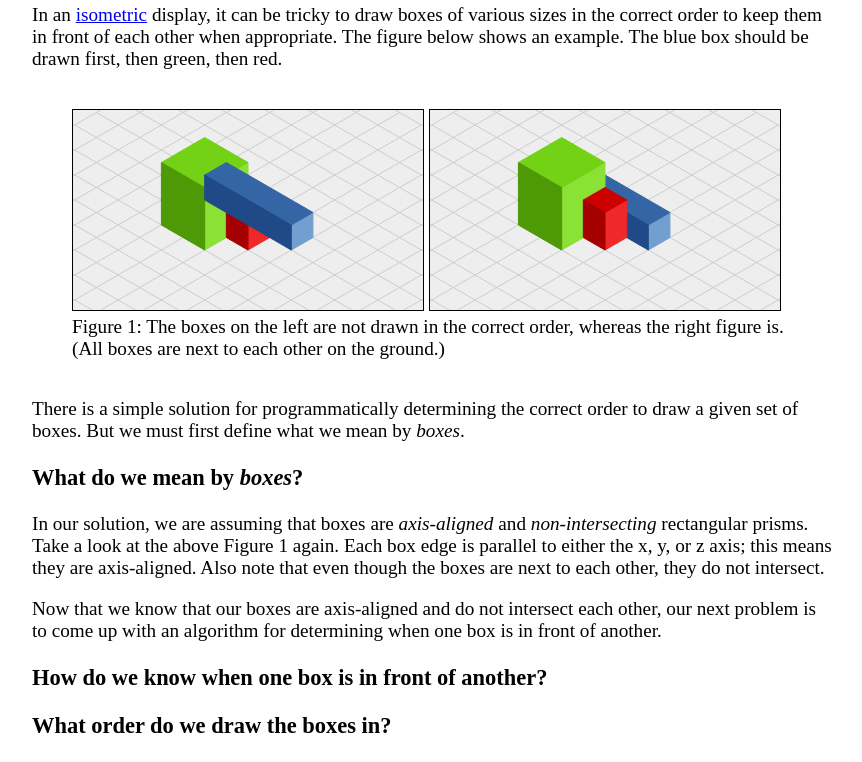
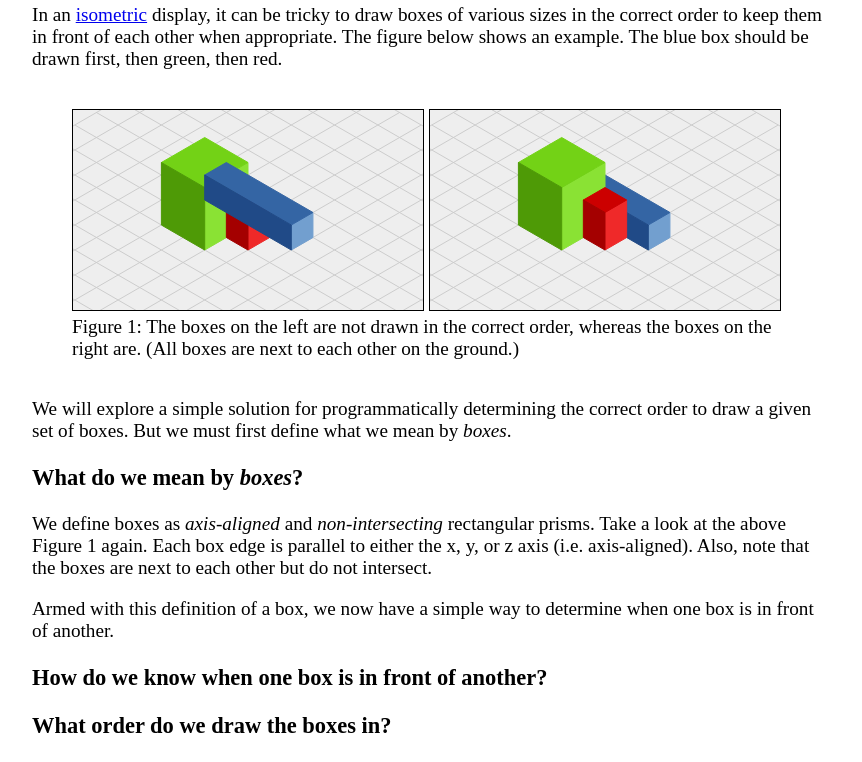
Before and after one commit to shaunlebron/IsometricBlocks, a plain HTML site: page index.htm in a window 1280 px wide. Shown: the part 91-853 px from the top of the page, without its empty margins (208-1070 px from the left). Drawn offline with Linux system fonts and the light colour scheme.

Commit message:
revised phrasing

```diff
--- a/index.htm
+++ b/index.htm
@@ -40,7 +40,7 @@
 	<figure>
 		<canvas id='figure1a' width=350 height=200></canvas>
 		<canvas id='figure1b' width=350 height=200></canvas>
-		<figcaption>Figure 1: The boxes on the left are not drawn in the correct order, whereas the right figure is.  (All boxes are next to each other on the ground.)</figcaption>
+		<figcaption>Figure 1: The boxes on the left are not drawn in the correct order, whereas the boxes on the right are.  (All boxes are next to each other on the ground.)</figcaption>
 		<script>
 			var blocks = [
 				new IsoBlock.Block({x:1,y:3,z:0},{x:2,y:2,z:2.5}, IsoBlock.colors.green),
@@ -63,17 +63,23 @@
 	</figure>
 
 <p>
-	There is a simple solution for programmatically determining the correct order to draw a given set of boxes.  But we must first define what we mean by <em>boxes</em>.
+We will explore a simple solution for programmatically determining the correct
+order to draw a given set of boxes.  But we must first define what we mean by
+<em>boxes</em>.
 </p>
 
 	<h3>What do we mean by <em>boxes</em>?</h3>
 
 <p>
-	In our solution, we are assuming that boxes are <em>axis-aligned</em> and <em>non-intersecting</em> rectangular prisms. Take a look at the above Figure 1 again.  Each box edge is parallel to either the x, y, or z axis; this means they are axis-aligned.  Also note that even though the boxes are next to each other, they do not intersect.
+We define boxes as <em>axis-aligned</em> and <em>non-intersecting</em>
+rectangular prisms. Take a look at the above Figure 1 again.  Each box edge is
+parallel to either the x, y, or z axis (i.e. axis-aligned).  Also, note that
+the boxes are next to each other but do not intersect.
 </p>
 
 <p>
-	Now that we know that our boxes are axis-aligned and do not intersect each other, our next problem is to come up with an algorithm for determining when one box is in front of another.
+Armed with this definition of a box, we now have a simple way to determine when one box
+is in front of another.
 </p>
 
 	<h3>How do we know when one box is in front of another?</h3>
```
Lines whose indentation alone changed are shown as unchanged.
